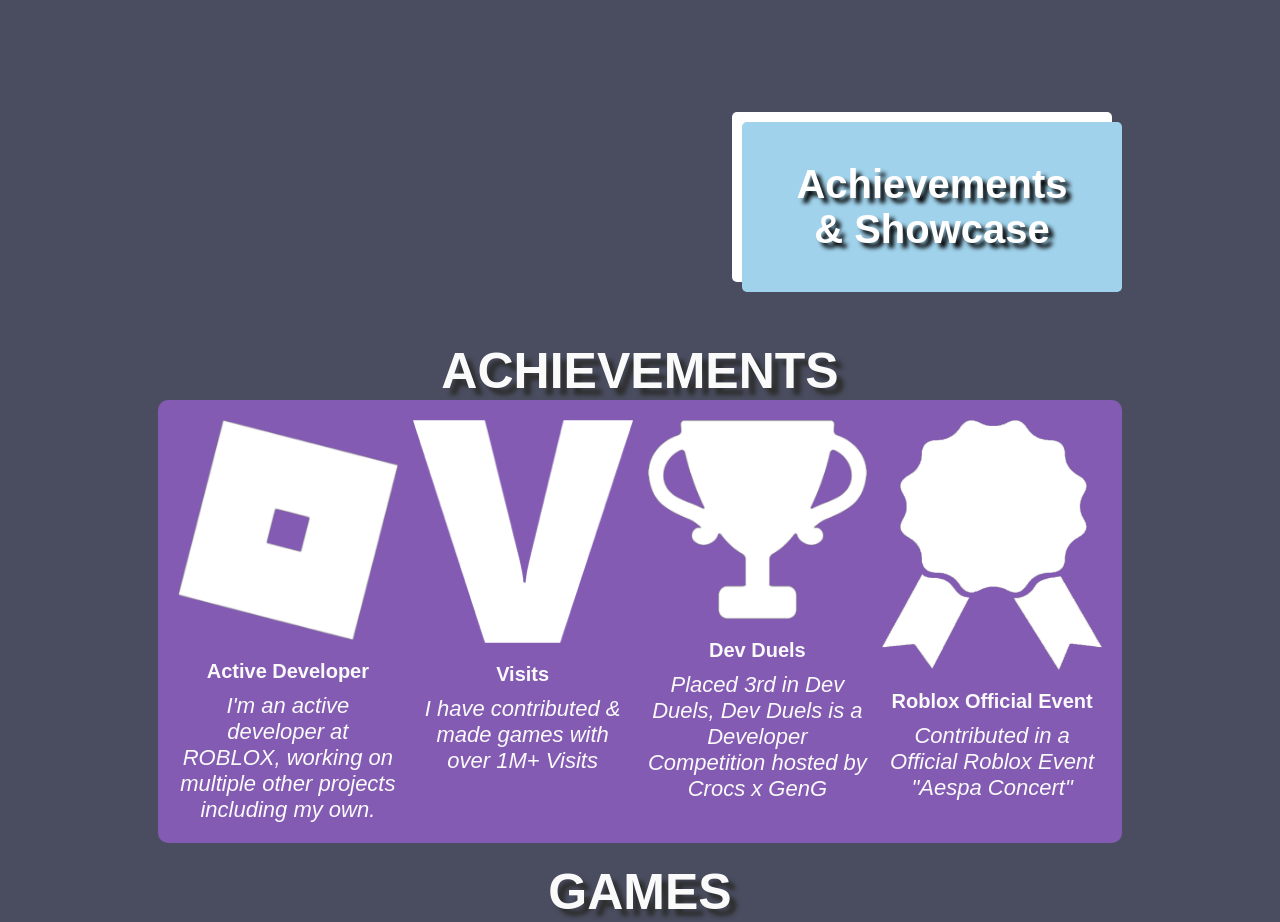
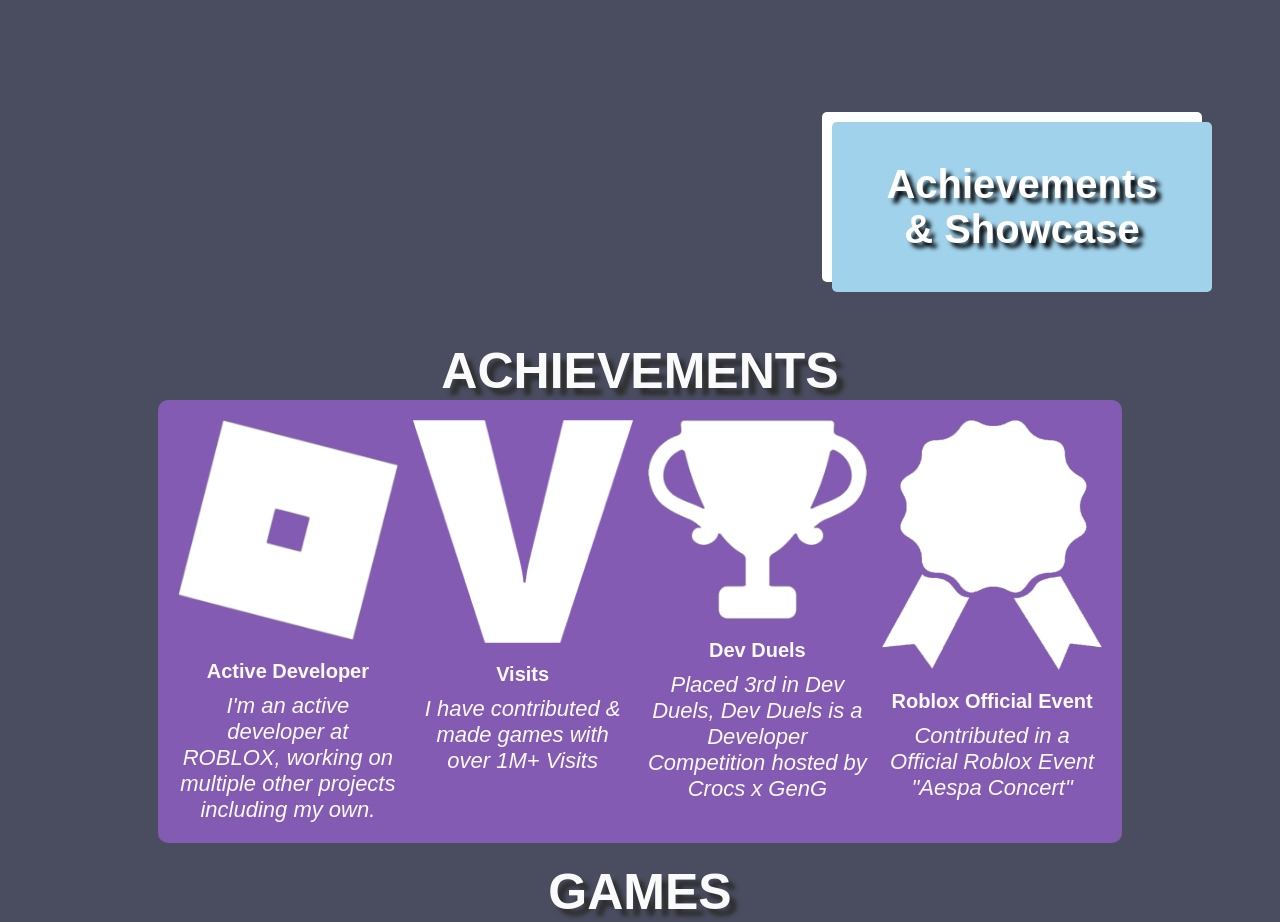
Before and after one commit to NgocTrann/NgocTrann.github.io, a plain HTML site: page index.html in a window 1280 px wide. Shown: the part 1000-1922 px from the top of the page. Drawn offline with Linux system fonts and the light colour scheme.

Commit message:
Update experience.css

```diff
--- a/styles/experience.css
+++ b/styles/experience.css
@@ -11,7 +11,7 @@
    font-size: 40px;
    font-weight: bolder;
 
-   margin-right: 150px;
+   margin-right: 60px;
    margin-bottom: 50px;
 
    max-width: 300px;
```
